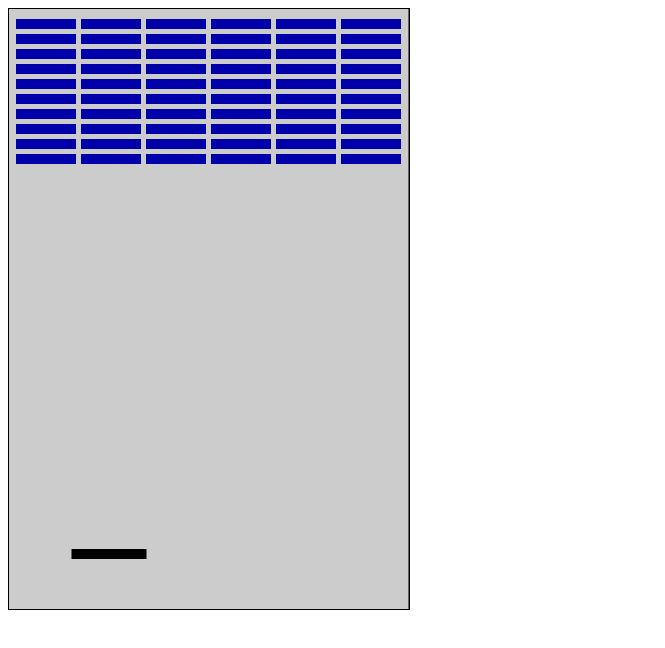
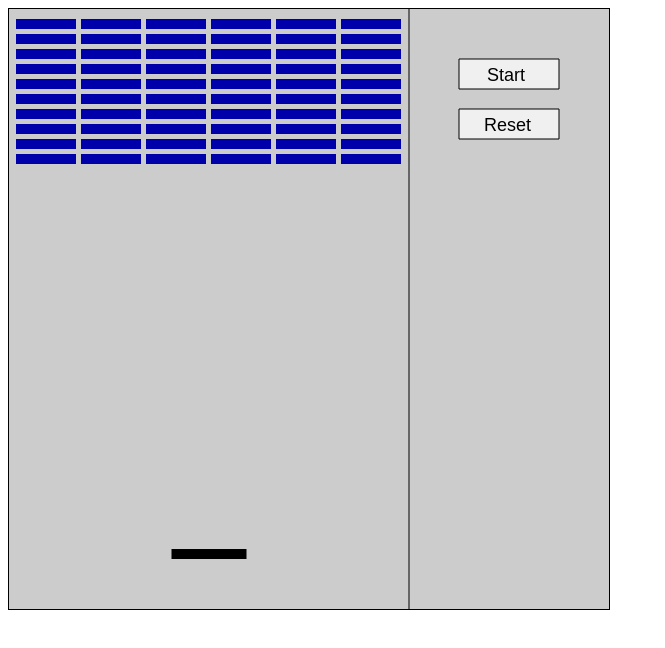
Before and after one commit to Masyanyaz/Masyanyaz.github.io, a plain HTML site: page arkanoid/index.html in a window 1280 px wide. Shown: the whole page, without its empty margins (0-665 px from the left). Drawn offline with Linux system fonts and the light colour scheme.

Commit message:
Add files via upload

```diff
--- a/arkanoid/index.html
+++ b/arkanoid/index.html
@@ -6,7 +6,7 @@
 	<link rel="stylesheet"  href="css/style.css">
 </head>
 <body>
-	<canvas width="400" height="600" id="canvas"></canvas>
+	<canvas width="600" height="600" id="canvas"></canvas>
 
 	<script src="js/script.js"></script>
 </body>
```
